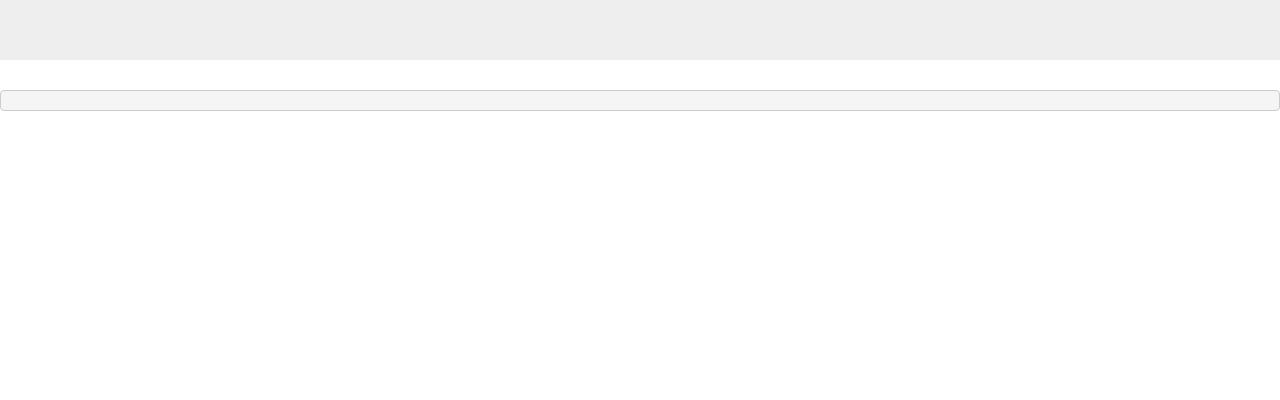
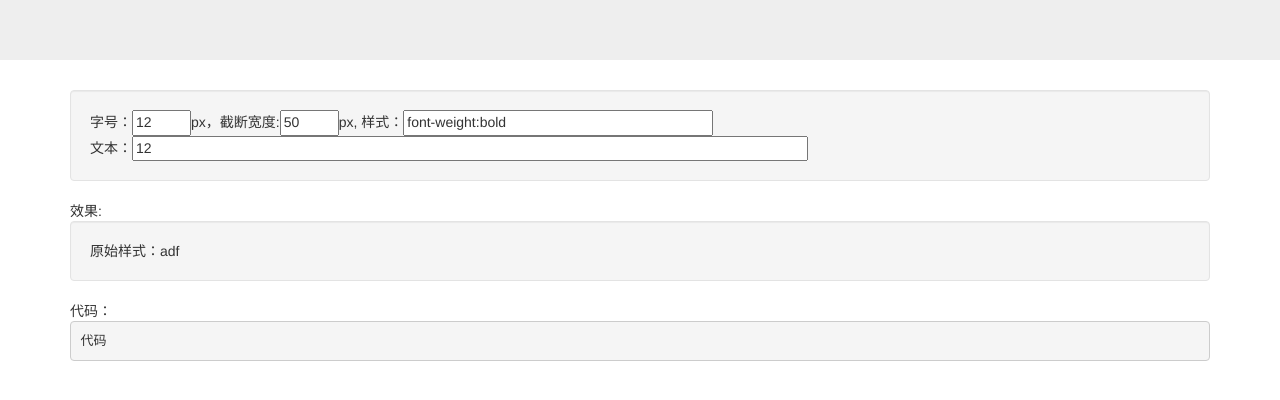
Before and after one commit to tuuboo/JStoolkits, a plain HTML site: page Font-Metrics/demo.html in a window 1280 px wide. Shown: the part 180-580 px from the top of the page. Drawn offline with nearby package versions, Linux system fonts and the light colour scheme.

Commit message:
Update demo.html

```diff
--- a/Font-Metrics/demo.html
+++ b/Font-Metrics/demo.html
@@ -23,6 +23,18 @@
         <p>演示如何使用Font-Metrics如何使用。</p>
       </div>
     </div>
-  <pre></pre>
+		<div class="container">
+
+			<div class="well" style="line-height:1.4em">
+				字号：<input type="text" id="in_fontsize" size="4" value="12"/>px，截断宽度:<input type="text" id="in_fontsize" size="4" value="50"/>px, 样式：<input type="text" id="in_style" value="font-weight:bold" size="35"/><br/>
+				文本：<input type="text" id="in_fontsize" size="80" value="12"/>
+			</div>
+			效果:
+			<div class="well" id="ori">
+				原始样式：adf
+			</div>
+			代码：
+  		<pre><code>代码</code></pre>
+		</div>
   </body>
 </html>
```
